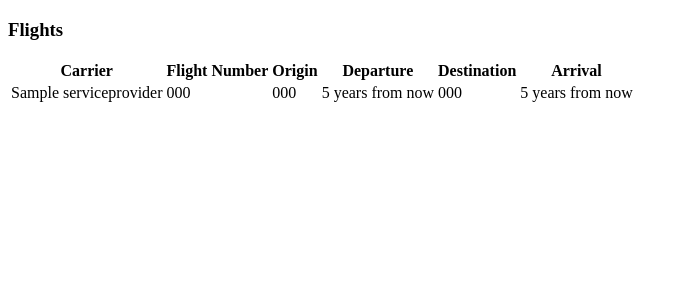
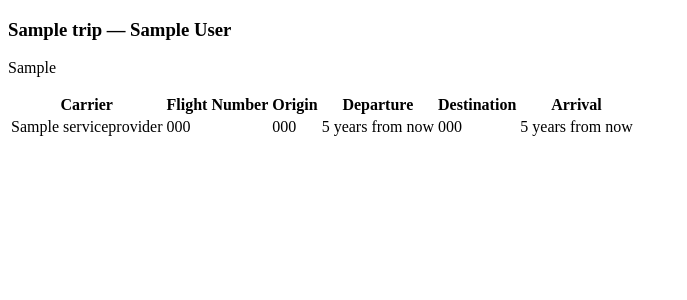
Before and after one commit to paultag/travel.pault.ag, a Django app: page /travel/trip/1/ in a window 1280 px wide. Shown: the top 300 px of the page, without its empty margins (0-687 px from the left). Run offline with Django 3.2, Linux system fonts and the light colour scheme; tables that the repository leaves empty hold one stand-in row (values such as "Sample post").

Commit message:
Fix some pages.

```diff
--- a/templates/travel/public/trip.html
+++ b/templates/travel/public/trip.html
@@ -2,7 +2,8 @@
 {% load humanize %}
 
 {% block content %}
-<h3>Flights</h3>
+<h3>{{trip.name}} &mdash; {{user.first_name}} {{user.last_name}}</h3>
+<p>{{trip.reason}}</p>
 
 <table class="table table-striped">
     <thead>
--- a/travel/views.py
+++ b/travel/views.py
@@ -24,4 +24,5 @@ def trip(request, trip):
     return render(request, "travel/public/trip.html", {
         "trip": trip,
         "flights": flights,
+        "user": trip.user,
     })
```
Also changed, not shown: templates/travel/public/trips.html (+4 -4 lines).
